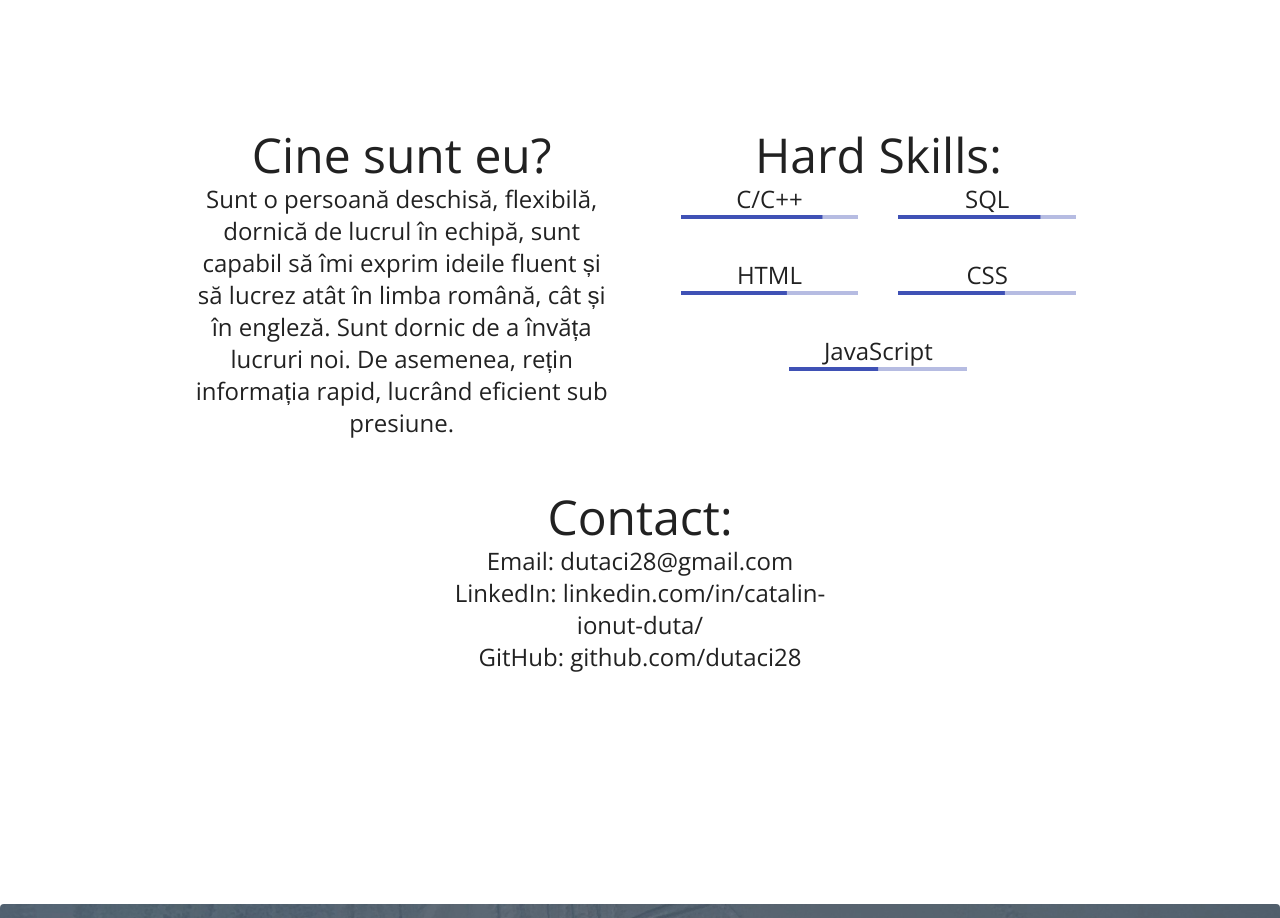
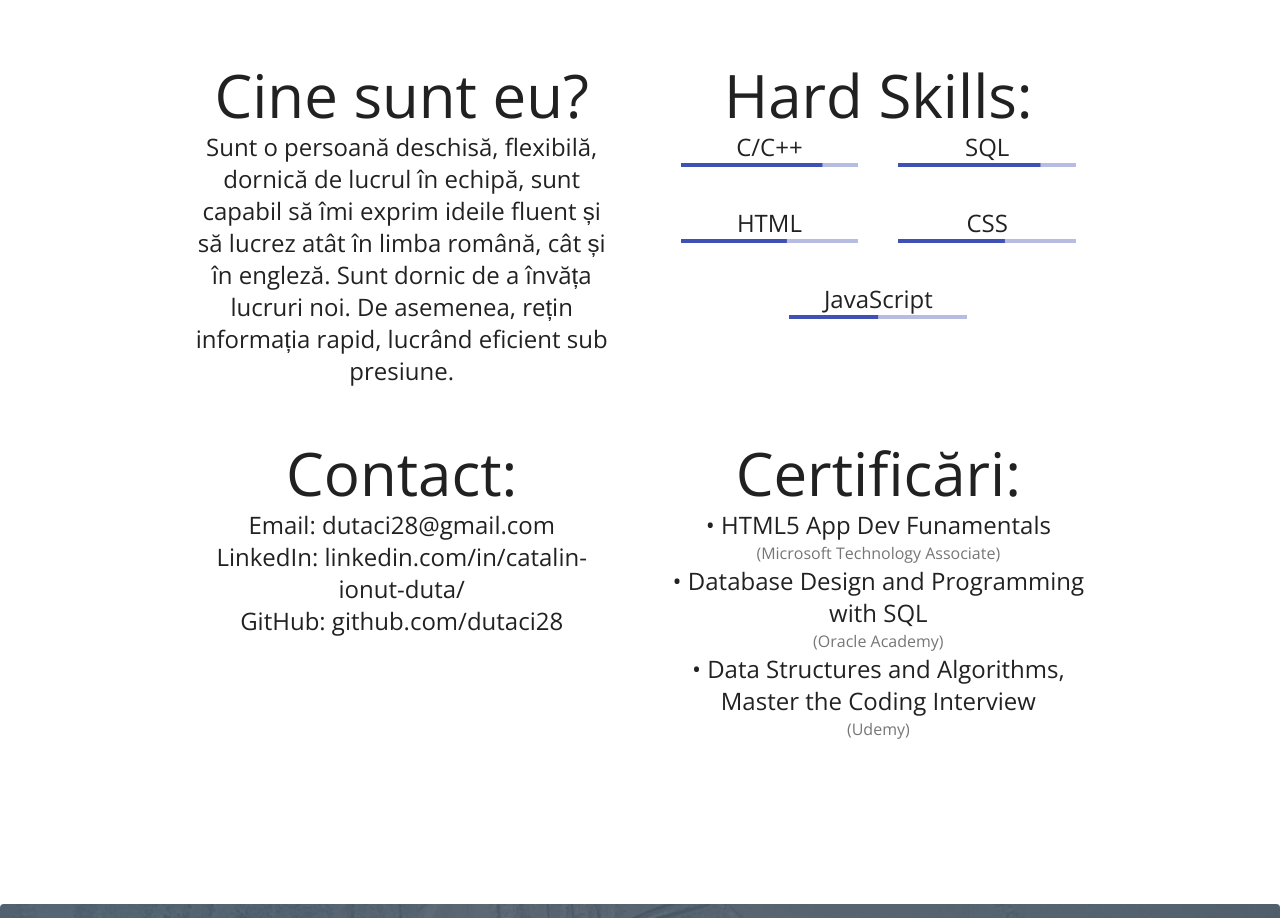
Before and after one commit to dutaci28/Pagina-personala, a React (Create React App) app: page / in a window 1280 px wide. Shown: the part 920-1838 px from the top of the page. Built offline with nearby package versions, Linux system fonts and the light colour scheme.

Commit message:
Adaugare detalii pagina despre

```diff
--- a/src/App.js
+++ b/src/App.js
@@ -12,7 +12,7 @@ function App() {
       fontFamily: ["Open Sans", "sans-serif"].join(","),
     },
   });
-//test
+
   return (
     <ThemeProvider theme={theme}>
       <StickyContainer>
--- a/src/components/PaginaDespre.jsx
+++ b/src/components/PaginaDespre.jsx
@@ -20,7 +20,7 @@ function PaginaDespre() {
     <Paper className={classes.pagTitlu} elevation={0}>
       <Grid container justify="center" style={{ gap: 50 }}>
         <Grid item xs={10} sm={4}>
-          <Typography bottomGutter variant="h3" align="center">
+          <Typography bottomGutter variant="h2" align="center">
             Cine sunt eu?
           </Typography>
 
@@ -33,7 +33,7 @@ function PaginaDespre() {
         </Grid>
 
         <Grid item xs={10} sm={4}>
-          <Typography bottomGutter variant="h3" align="center">
+          <Typography bottomGutter variant="h2" align="center">
             Hard Skills:
           </Typography>
 
@@ -72,7 +72,7 @@ function PaginaDespre() {
         </Grid>
 
         <Grid item xs={10} sm={4}>
-          <Typography bottomGutter variant="h3" align="center">
+          <Typography bottomGutter variant="h2" align="center">
             Contact:
           </Typography>
           <Typography variant="h5" align="center">
@@ -85,6 +85,31 @@ function PaginaDespre() {
             GitHub: github.com/dutaci28
           </Typography>
         </Grid>
+
+        <Grid item xs={10} sm={4}>
+          <Typography bottomGutter variant="h2" align="center">
+            Certificări:
+          </Typography>
+
+          <Typography variant="h5" align="center">
+          • HTML5 App Dev Funamentals
+            <Typography color="textSecondary">
+              (Microsoft Technology Associate)
+            </Typography>
+          </Typography>
+          <Typography variant="h5" align="center">
+          • Database Design and Programming with SQL{" "}
+            <Typography color="textSecondary">
+              (Oracle Academy)
+            </Typography>
+          </Typography>
+          <Typography variant="h5" align="center">
+          • Data Structures and Algorithms, Master the Coding Interview{" "}
+            <Typography color="textSecondary">
+              (Udemy)
+            </Typography>
+          </Typography>
+        </Grid>
       </Grid>
     </Paper>
   );
```
